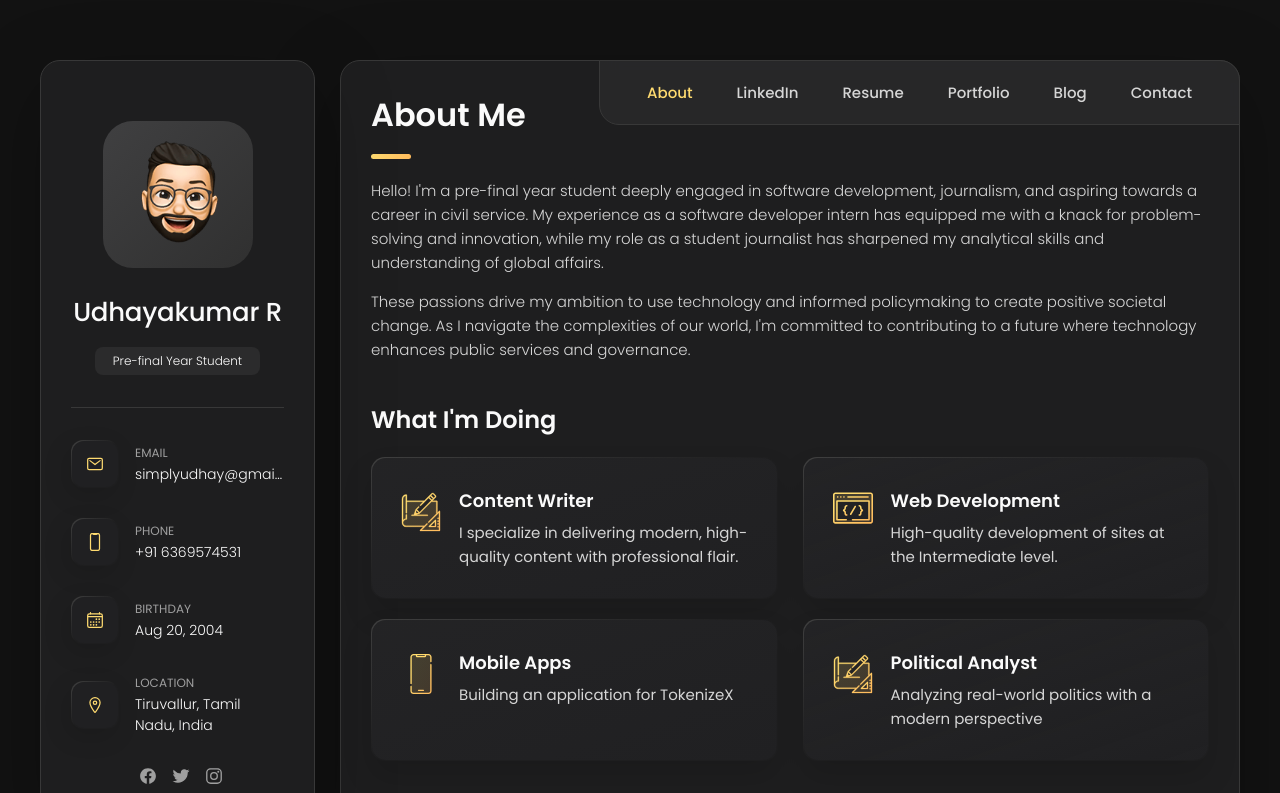
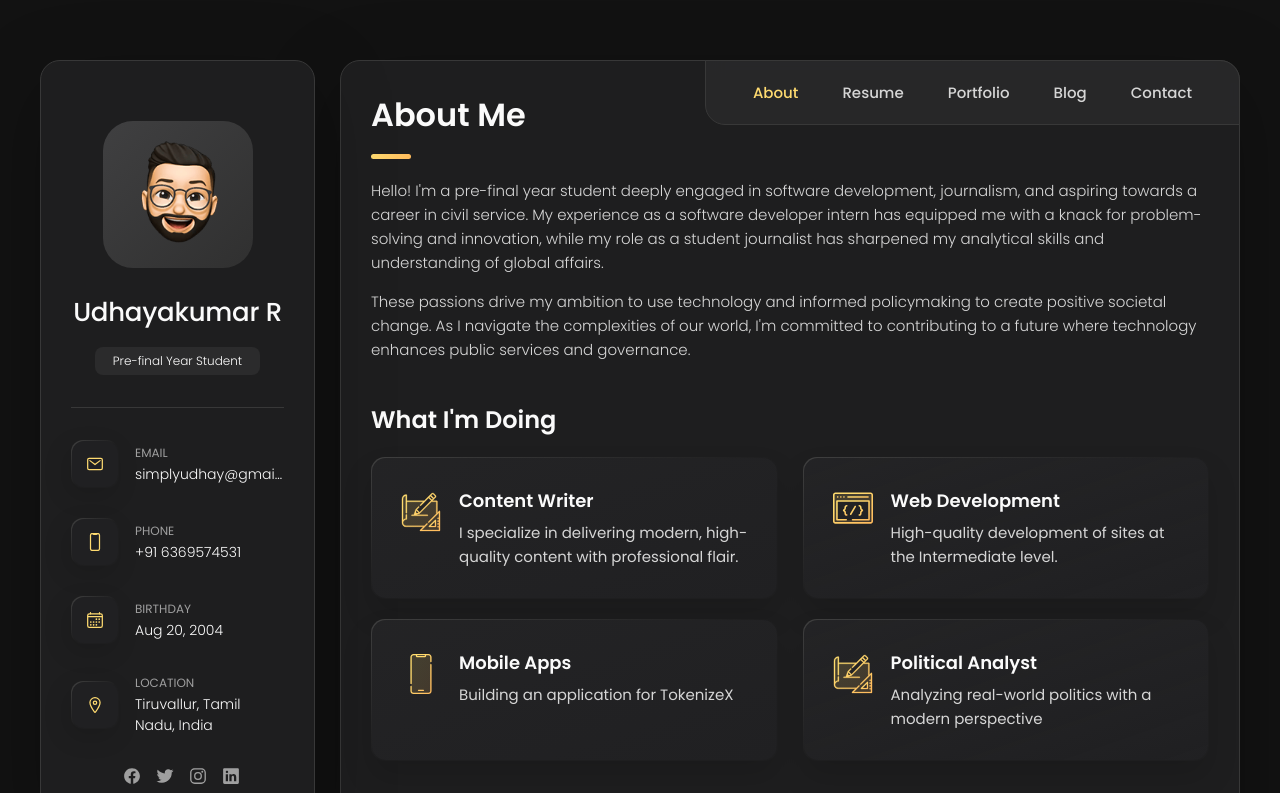
Before and after one commit to Simplyudhay/Portfolio, a plain HTML site: page index.html in a window 1280 px wide. Shown: the top 793 px of the page. Drawn offline with nearby package versions, Linux system fonts and the light colour scheme.

Commit message:
Update index.html

```diff
--- a/index.html
+++ b/index.html
@@ -145,6 +145,13 @@
             </a>
           </li>
 
+          <li class="social-item">
+  <a href="https://www.linkedin.com/in/simplyudhay/" class="social-link">
+    <ion-icon name="logo-linkedin"></ion-icon>
+  </a>
+</li>
+
+
         </ul>
 
       </div>
@@ -172,11 +179,6 @@
           <li class="navbar-item">
             <button class="navbar-link  active" data-nav-link>About</button>
           </li>
-
-          <li class="navbar-item">
-            <a href="https://www.linkedin.com/in/simplyudhay/" class="navbar-link" data-nav-link>LinkedIn</a>
-          </li>
-
 
           <li class="navbar-item">
             <button class="navbar-link" data-nav-link>Resume</button>
```
